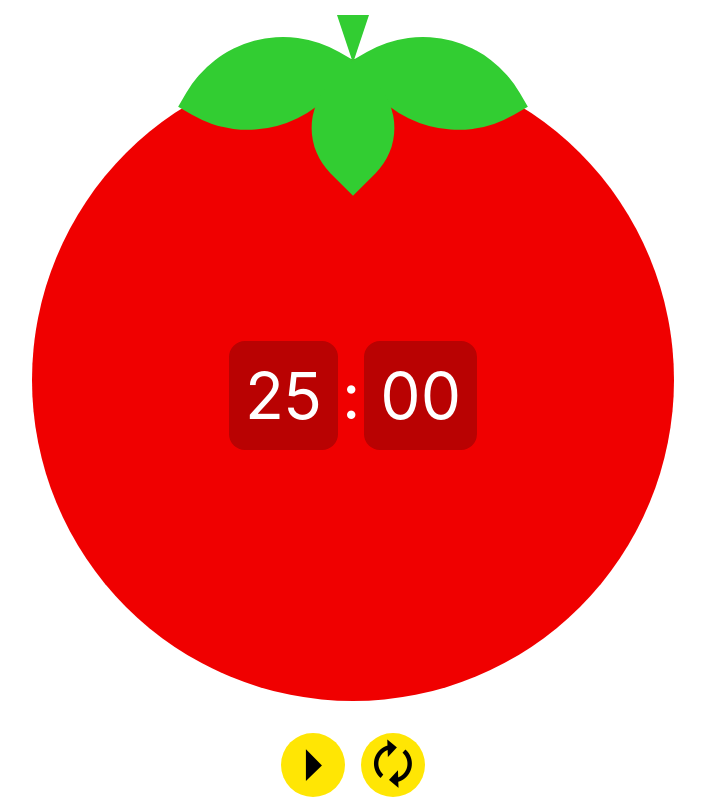
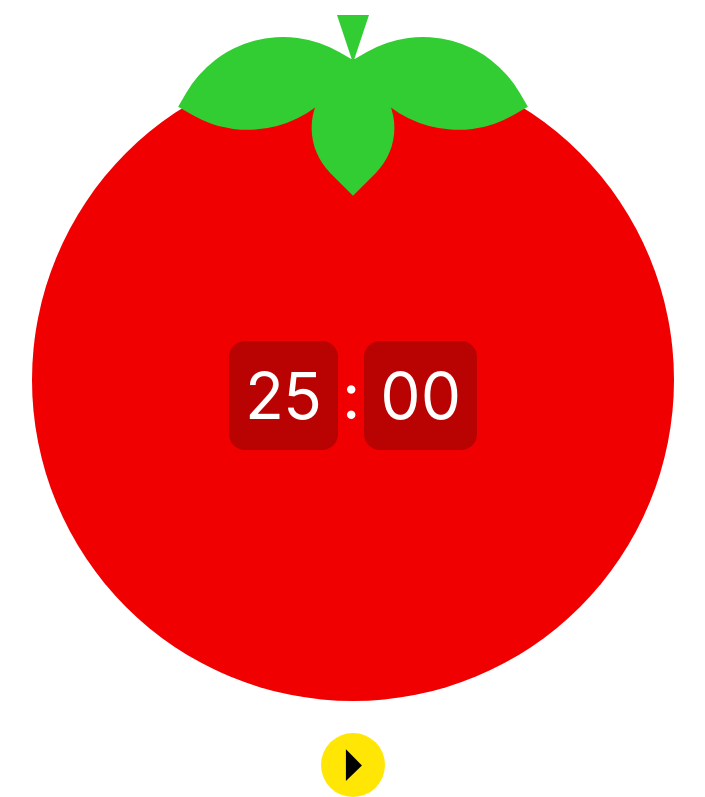
Before and after one commit to AVor0n/pomodoro-timer, a React (Vite) app: page / in a window 1280 px wide. Shown: the part 178-975 px from the top of the page, without its empty margins (287-992 px from the left). Built offline with nearby package versions, Linux system fonts and the light colour scheme.

Commit message:
feat: hide resetBtn when need

```diff
--- a/src/pages/Home/Home.tsx
+++ b/src/pages/Home/Home.tsx
@@ -98,9 +98,12 @@ function Home() {
         <Button primary action={state.timerId ? btnStopClick : btnStartClick}>
           {state.timerId ? "⏸" : "🞂"}
         </Button>
-        <Button primary action={btnResetClick}>
-          🗘
-        </Button>
+
+        {title === "Pause" ? (
+          <Button primary action={btnResetClick}>
+            🗘
+          </Button>
+        ) : null}
       </div>
     </div>
   );
```
